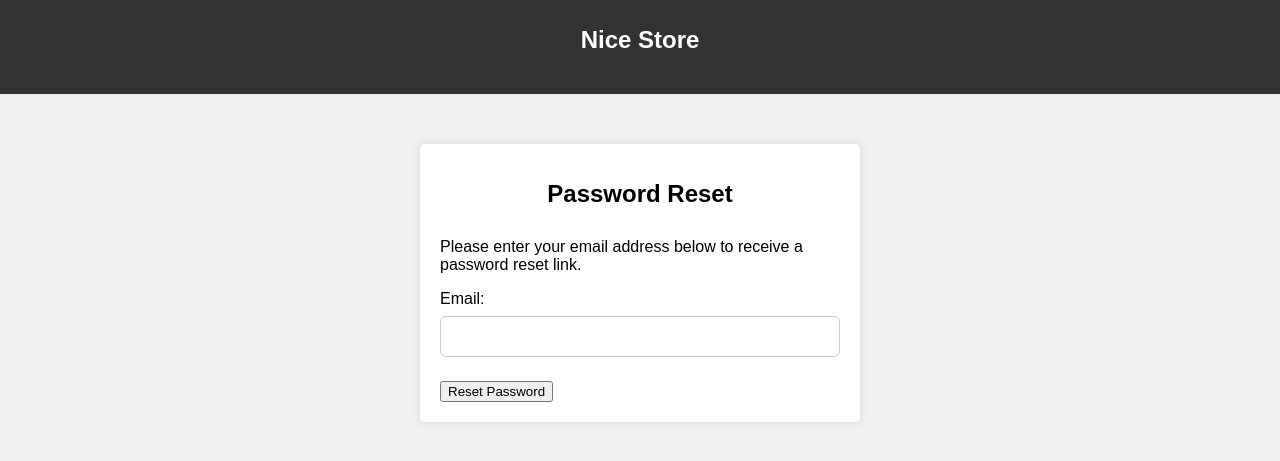
After one commit to maksimyarotskiy/myshop, a Django app: page /users/password-reset/ in a window 1280 px wide. The commit adds this page. Shown: the top 461 px of the page. Run offline with Django 4.2, Linux system fonts and the light colour scheme.

Commit message:
работа с востановлением пароля , есть проблема с password_reset_done.html

```diff
--- /dev/null
+++ b/templates/password_reset_form.html
@@ -0,0 +1,15 @@
+{% extends 'base.html' %}
+
+{% block title %}Password Reset{% endblock %}
+
+{% block content %}
+  <div class="container">
+    <h1>Password Reset</h1>
+    <p>Please enter your email address below to receive a password reset link.</p>
+    <form method="post">
+      {% csrf_token %}
+      {{ form.as_p }}
+      <button type="submit">Reset Password</button>
+    </form>
+  </div>
+{% endblock %}
--- a/templates/registration/login.html
+++ b/templates/registration/login.html
@@ -17,6 +17,7 @@
                 <input type="password" name="password" id="id_password" class="login-input">
             </div>
             <button type="submit" class="login-button">Submit</button>
+            <a href="{% url 'users:password_reset' %}">Forgot a password ?</a>
         </form>
     </div>
 {% endblock %}
--- a/users/forms.py
+++ b/users/forms.py
@@ -2,6 +2,7 @@ from django import forms
 from django.contrib.auth import get_user_model
 from django.contrib.auth.forms import UserCreationForm
 from .models import UserProfile
+from django.contrib.auth.forms import PasswordResetForm, SetPasswordForm
 
 
 class SignUpForm(UserCreationForm):
--- a/users/urls.py
+++ b/users/urls.py
@@ -1,23 +1,45 @@
-from django.contrib.auth.views import LoginView, LogoutView, PasswordChangeView, PasswordChangeDoneView
+from django.contrib.auth.views import (LoginView, LogoutView, PasswordChangeView, PasswordChangeDoneView,
+                                       PasswordResetView, PasswordResetDoneView, PasswordResetConfirmView,
+                                       PasswordResetCompleteView)
 from django.urls import path, include
 
 from users.views import *
 
 app_name = 'users'
+
 urlpatterns = [
     path('', include('django.contrib.auth.urls')),
     path('login/', LoginView.as_view(), name='login'),
     path('logout/', LogoutView.as_view(), name='logout'),
     path('signup/', RegisterUser.as_view(), name='signup'),
     path('profile/', ProfileUser.as_view(), name='profile'),
-    path(
-        'password-change/',
-        PasswordChangeView.as_view(
-            template_name='password_change_form.html',
-            success_url=reverse_lazy('users:password_change_done')
-        ),
-        name='password_change'
-    ),
+
+    path('password-change/',
+         PasswordChangeView.as_view(
+             template_name='password_change_form.html',
+             success_url=reverse_lazy('users:password_change_done')),
+         name='password_change'),
+
     path('password-change/done/', PasswordChangeDoneView.as_view(template_name='password_change_done.html'),
          name='password_change_done'),
+
+
+    path('password-reset/',
+         PasswordResetView.as_view(template_name='password_reset_form.html',
+                                   email_template_name="password_reset_email.html",
+                                   success_url=reverse_lazy('users:password_reset_done'),),
+         name='password_reset'),
+
+    path('password-reset/done/',
+         PasswordResetDoneView.as_view(template_name='password_reset_done.html'),
+         name='password_reset_done'),
+
+    path('reset/<uidb64>/<token>/',
+         PasswordResetConfirmView.as_view(template_name='password_reset_confirm.html',
+                                          success_url='/users/reset/done/'),
+         name='password_reset_confirm'),
+
+    path('reset/done/',
+         PasswordResetCompleteView.as_view(template_name='registration/password_reset_complete.html'),
+         name='password_reset_complete'),
 ]
```
Also changed, not shown: config/settings.py (+20 -0 lines), templates/password_reset_done.html (added, +11 -0 lines), templates/password_reset_email.html (added, +22 -0 lines), templates/registration/password_reset_complete.html (added, +11 -0 lines), templates/registration/password_reset_confirm.html (added, +15 -0 lines).
